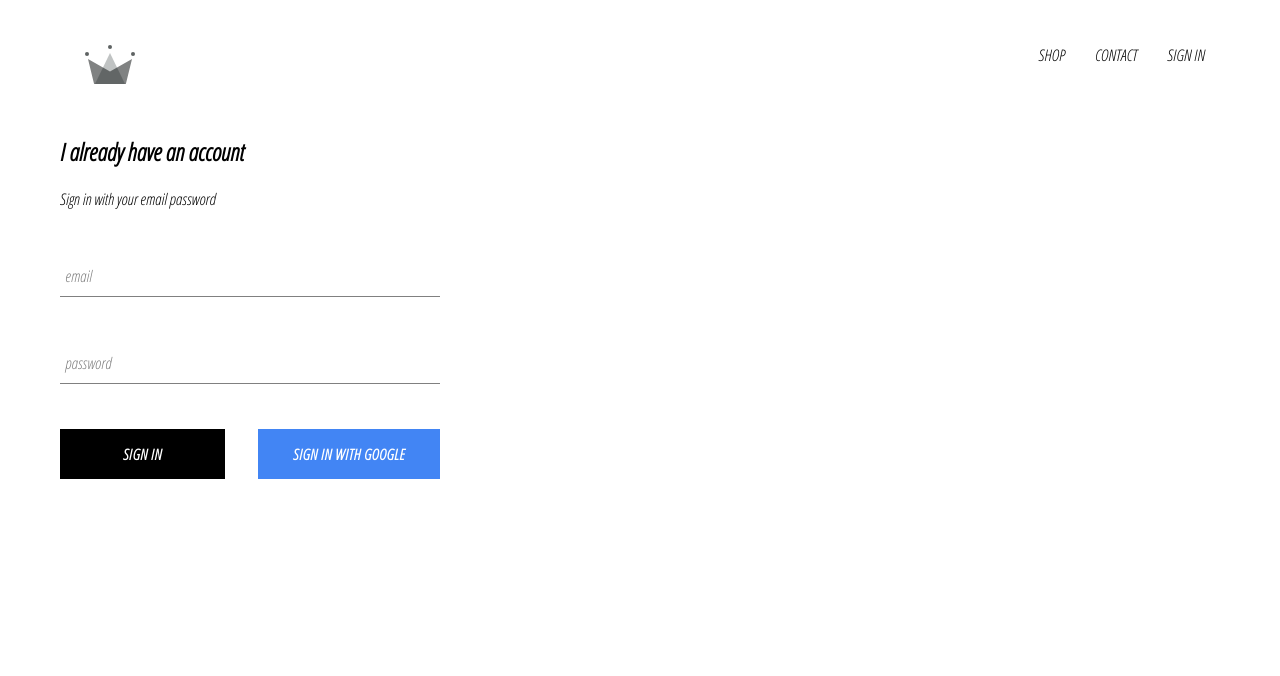
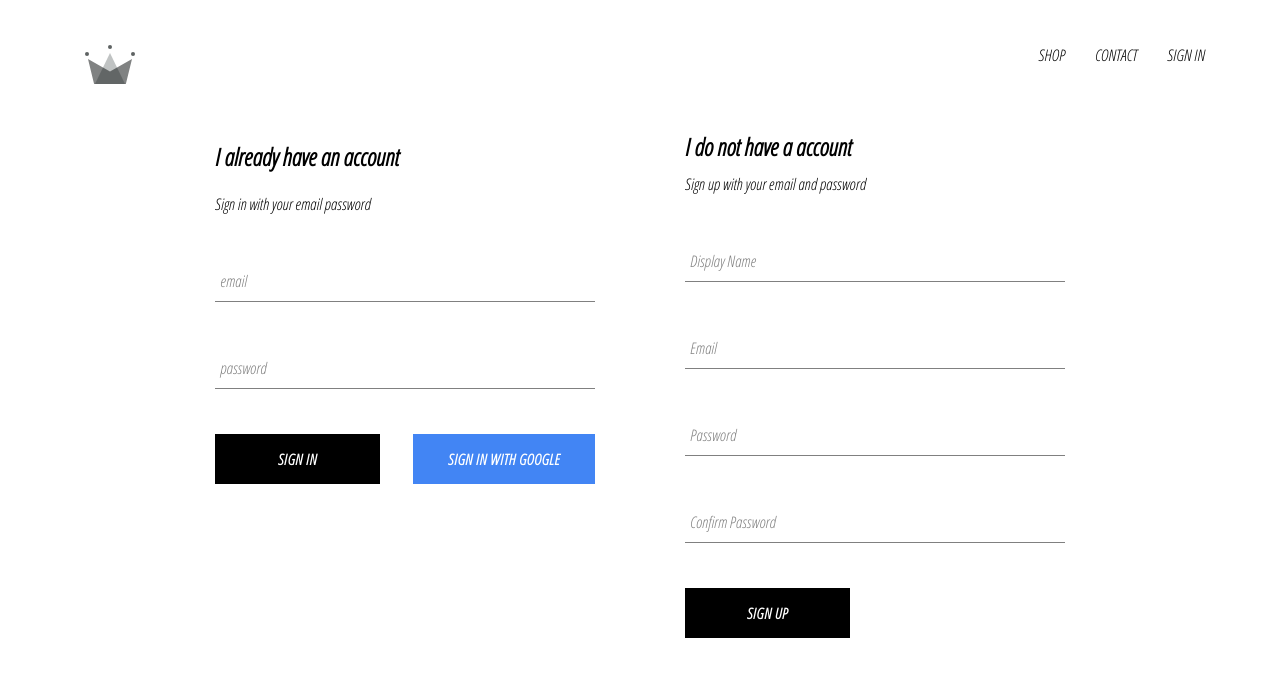
Before and after one commit to safisiddiqui/crwn-clothing, a React (Create React App) app: page /signin in a window 1280 px wide. Shown: the top 676 px of the page. Built offline with nearby package versions, Linux system fonts and the light colour scheme; no server answers.

Commit message:
implemented firebase utils, included ability to store authenticated users into our firebase database

```diff
--- a/src/App.js
+++ b/src/App.js
@@ -9,7 +9,7 @@
 import ShopPage from './components/pages/shop/shop.component';
 import Header from './components/header/header.component';
 import SignInAndSignUpPage from './components/pages/sign-in-and-sign-up/sign-in-and-sign-up.component';
-import {auth} from './firebase/firebase.utils';
+import {auth, createUserProfileDocument} from './firebase/firebase.utils';
 
 class App extends React.Component {
   constructor() {
@@ -23,11 +23,23 @@
   unsubscribefromAuth = null
 
   componentDidMount() {
-      auth.onAuthStateChanged(user => {
-        this.setState({currentUser: user})
+      this.unsubscribefromAuth = auth.onAuthStateChanged(async userAuth => {
+        if (userAuth) {
+          const userRef = await createUserProfileDocument(userAuth)
 
-        console.log(user);
-      });
+          userRef.onSnapshot(snapShot => {
+            this.setState({
+              currentUser: {
+                id: snapShot.id,
+                ...snapShot.data()
+              }
+            });
+            console.log(this.state);
+        });
+      }
+
+      this.setState({currentUser: userAuth});
+     });
   }
 
   componentWillUnmount() {
--- a/src/components/custom-button/custom-button.styles.scss
+++ b/src/components/custom-button/custom-button.styles.scss
@@ -23,10 +23,11 @@
     &.google-sign-in {
     background-color: #4285f4;
     color: white;
-    }
+
 
     &:hover {
        background-color: #357ae8;
        border: none;
     }
   }
+}
--- a/src/components/pages/sign-in-and-sign-up/sign-in-and-sign-up.component.jsx
+++ b/src/components/pages/sign-in-and-sign-up/sign-in-and-sign-up.component.jsx
@@ -2,12 +2,14 @@
 
 import './sign-in-and-sign-up.styles.scss';
 
-import SignIn from '../../sign-in/sign-in.component'
+import SignIn from '../../sign-in/sign-in.component';
+import SignUp from '../../sign-up/sign-up.components';
 
 const SignInAndSignUpPage = () => {
     return (
         <div className='sign-in-and-sign-up'>
         <SignIn />
+        <SignUp />
         </div>
     )
 }
--- a/src/components/pages/sign-in-and-sign-up/sign-in-and-sign-up.styles.scss
+++ b/src/components/pages/sign-in-and-sign-up/sign-in-and-sign-up.styles.scss
@@ -0,0 +1,6 @@
+.sign-in-and-sign-up {
+    width: 850px;
+    display: flex;
+    justify-content: space-between;
+    margin: 30px auto;
+  }
--- /dev/null
+++ b/src/components/sign-up/sign-up.components.jsx
@@ -0,0 +1,103 @@
+import React from 'react';
+
+import FormInput from '../form-input/form-input.component';
+import CustomButton from '../custom-button/custom-button.component';
+
+import { auth, createUserProfileDocument } from '../../firebase/firebase.utils';
+
+import './sign-up.styles.scss';
+
+class SignUp extends React.Component {
+  constructor() {
+    super();
+
+    this.state = {
+      displayName: '',
+      email: '',
+      password: '',
+      confirmPassword: ''
+    };
+  }
+
+  handleSubmit = async event => {
+    event.preventDefault();
+
+    const { displayName, email, password, confirmPassword } = this.state;
+
+    if (password !== confirmPassword) {
+      alert("passwords don't match");
+      return;
+    }
+
+    try {
+      const { user } = await auth.createUserWithEmailAndPassword(
+        email,
+        password
+      );
+
+      await createUserProfileDocument(user, { displayName });
+
+      this.setState({
+        displayName: '',
+        email: '',
+        password: '',
+        confirmPassword: ''
+      });
+    } catch (error) {
+      console.error(error);
+    }
+  };
+
+  handleChange = event => {
+    const { name, value } = event.target;
+
+    this.setState({ [name]: value });
+  };
+
+  render() {
+    const { displayName, email, password, confirmPassword } = this.state;
+    return (
+      <div className='sign-up'>
+        <h2 className='title'>I do not have a account</h2>
+        <span>Sign up with your email and password</span>
+        <form className='sign-up-form' onSubmit={this.handleSubmit}>
+          <FormInput
+            type='text'
+            name='displayName'
+            value={displayName}
+            onChange={this.handleChange}
+            label='Display Name'
+            required
+          />
+          <FormInput
+            type='email'
+            name='email'
+            value={email}
+            onChange={this.handleChange}
+            label='Email'
+            required
+          />
+          <FormInput
+            type='password'
+            name='password'
+            value={password}
+            onChange={this.handleChange}
+            label='Password'
+            required
+          />
+          <FormInput
+            type='password'
+            name='confirmPassword'
+            value={confirmPassword}
+            onChange={this.handleChange}
+            label='Confirm Password'
+            required
+          />
+          <CustomButton type='submit'>SIGN UP</CustomButton>
+        </form>
+      </div>
+    );
+  }
+}
+
+export default SignUp;
--- /dev/null
+++ b/src/components/sign-up/sign-up.styles.scss
@@ -0,0 +1,9 @@
+.sign-up {
+    display: flex;
+    flex-direction: column;
+    width: 380px;
+
+    .title {
+      margin: 10px 0;
+    }
+  }
--- a/src/firebase/firebase.utils.js
+++ b/src/firebase/firebase.utils.js
@@ -13,6 +13,27 @@
         measurementId: "G-3L6RN4T3Z1"
       };
 
+      export const createUserProfileDocument = async (userAuth, additionalData) => {
+        if(!userAuth) return;
+
+        const userRef = firestore.doc(`users/${userAuth.uid}`);
+
+        const snapShot = await userRef.get();
+
+        if(!snapShot.exists) {
+           const {displayName, email} = userAuth;
+           const createdAt = new Date();
+
+        try {
+        await userRef.set({
+            displayName, email, createdAt, ...additionalData })
+    } catch (error) {
+      console.log('error creating user', error.message )
+    }
+  }
+     return userRef;
+   };
+
 
       firebase.initializeApp(config);
 
--- a/src/index.js
+++ b/src/index.js
@@ -9,7 +9,7 @@
 
 ReactDOM.render(
 <BrowserRouter>
-<App />
+  <App />
 </BrowserRouter>,
 document.getElementById('root')
 );
```
Also changed, not shown: src/components/form-input/form-input.component.jsx (+17 -14 lines), src/components/header/header.component.jsx (+6 -5 lines).
